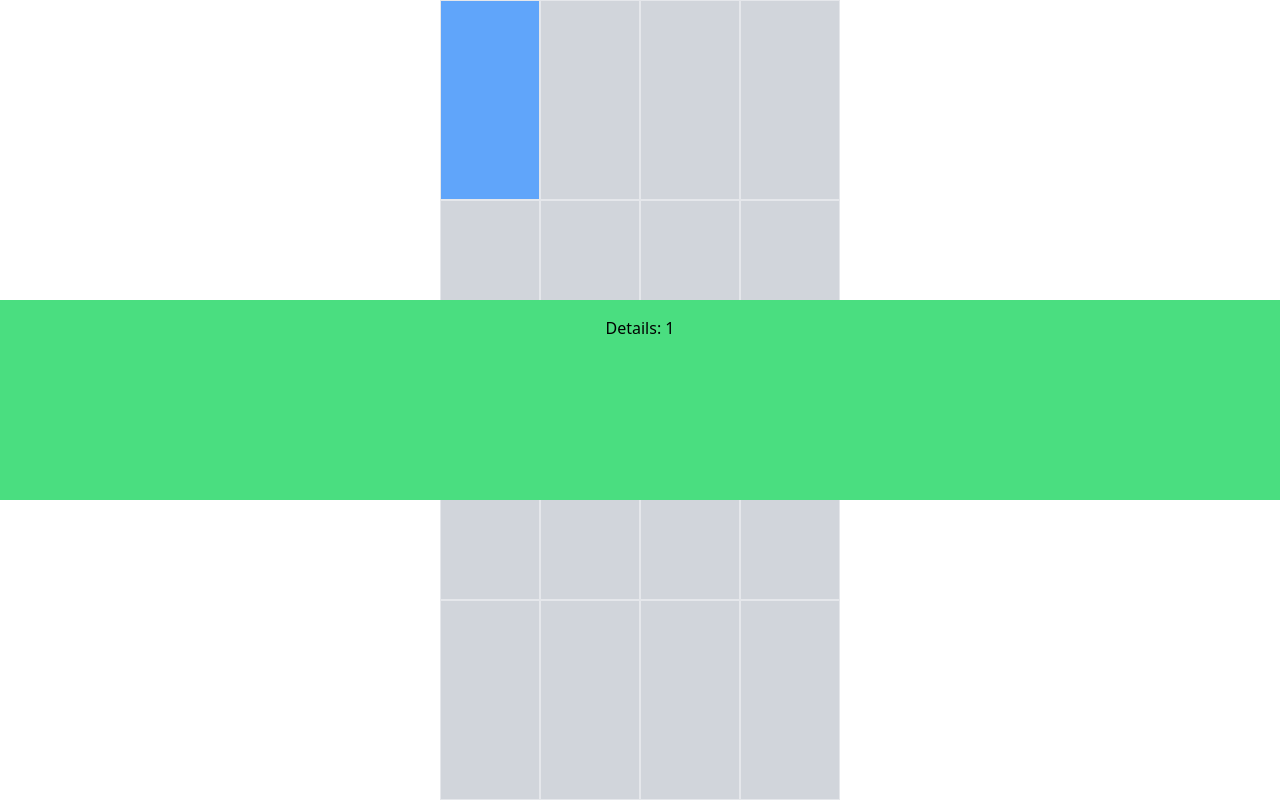
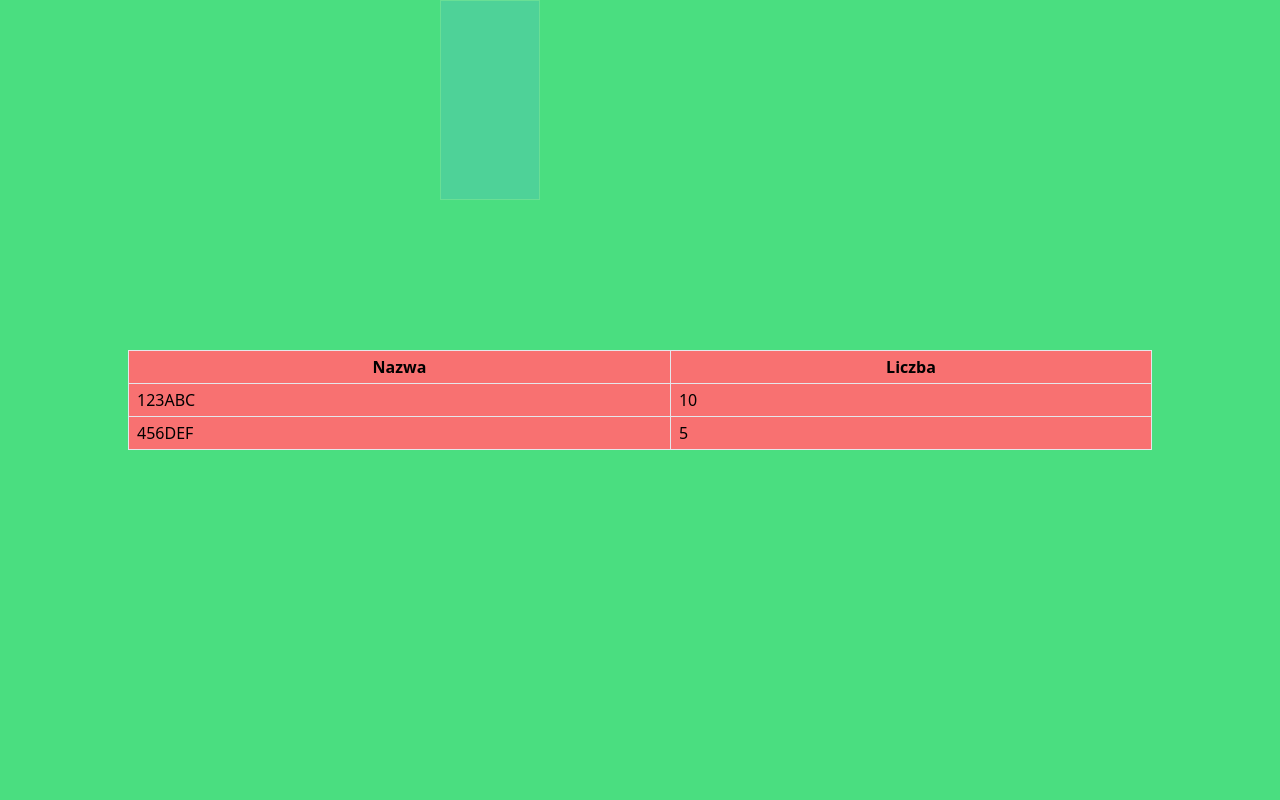
Before and after one commit to GrzegorzWirtek/magazyn, a Next.js app: page / in a window 1280 px wide. Both pictures are taken after a click on the element 490 px from the left and 100 px from the top of the page. Built offline with nearby package versions, Linux system fonts and the light colour scheme.

Commit message:
add temporary data

```diff
--- a/app/context/AppContext.tsx
+++ b/app/context/AppContext.tsx
@@ -3,13 +3,13 @@ import { createContext, useContext, useState } from 'react';
 import { Dispatch, SetStateAction } from 'react';
 
 interface ContextProps {
-	id: number | null;
-	setId: Dispatch<SetStateAction<number | null>>;
+	checked: number[];
+	setChecked: Dispatch<SetStateAction<number[]>>;
 }
 
 const initialState = {
-	id: null,
-	setId: () => {},
+	checked: [],
+	setChecked: () => {},
 };
 
 const AppContext = createContext<ContextProps>(initialState);
@@ -17,13 +17,13 @@ const AppContext = createContext<ContextProps>(initialState);
 export const AppContextProvider = ({
 	children,
 }: React.PropsWithChildren<{}>) => {
-	const [id, setId] = useState<number | null>(null);
+	const [checked, setChecked] = useState<number[]>([]);
 
 	return (
 		<AppContext.Provider
 			value={{
-				id,
-				setId,
+				checked,
+				setChecked,
 			}}>
 			{children}
 		</AppContext.Provider>
--- a/app/page.tsx
+++ b/app/page.tsx
@@ -1,25 +1,13 @@
 import Area from '@/components/Area';
+import tempdb from '@/tempdb/tempdb';
 
 export default function Home() {
 	return (
 		<main className='flex justify-center'>
-			<div className='relative grid grid-cols-4 grid-row-16 bg-gray-300 h-screen w-[50vh] box-border'>
-				<Area id={1} />
-				<Area id={2} />
-				<Area id={3} />
-				<Area id={4} />
-				<Area id={5} />
-				<Area id={6} />
-				<Area id={7} />
-				<Area id={8} />
-				<Area id={9} />
-				<Area id={10} />
-				<Area id={11} />
-				<Area id={12} />
-				<Area id={13} />
-				<Area id={14} />
-				<Area id={15} />
-				<Area id={16} />
+			<div className='relative grid grid-cols-4 bg-gray-300 h-screen w-[50vh] box-border'>
+				{tempdb.map((area) => (
+					<Area key={area.id} details={area} />
+				))}
 			</div>
 		</main>
 	);
--- a/components/Area.tsx
+++ b/components/Area.tsx
@@ -1,34 +1,40 @@
 'use client';
 
-import { useState } from 'react';
 import Details from './Details';
 import { useAppContext } from '@/app/context/AppContext';
+import { Area } from '@/utils/types';
 
 type Props = {
-	id: number;
+	details: Area;
 };
 
-export default function Area({ id: itemId }: Props) {
-	const { id, setId } = useAppContext();
+export default function Area({ details }: Props) {
+	const { prodArr } = details;
+	const { checked, setChecked } = useAppContext();
 
-	const hideDetails = () => {
-		setId(null);
+	const hidePopup = () => {
+		setChecked([]);
 	};
 
-	const handleClick = () => {
-		if (!id) {
-			setId(itemId);
-		} else {
-			setId(null);
-		}
+	const setAsChecked = () => {
+		if (checked.length > 0) return setChecked([]);
+		setChecked([details.id]);
 	};
 
 	return (
 		<>
-			{id === itemId && <Details id={id} hide={hideDetails} />}
+			{checked.includes(details.id) && (
+				<Details details={details} hidePopup={hidePopup} />
+			)}
 			<div
-				className={`border box-border ${id === itemId && 'bg-blue-400'}`}
-				onClick={handleClick}></div>
+				className={`border box-border ${
+					checked.includes(details.id) ? 'bg-blue-400 z-10 opacity-20' : null
+				}`}
+				onClick={setAsChecked}>
+				{prodArr.map((product) => (
+					<div key={product.name}></div>
+				))}
+			</div>
 		</>
 	);
 }
--- a/components/Details.tsx
+++ b/components/Details.tsx
@@ -1,14 +1,33 @@
+import { Area } from '@/utils/types';
+
 type Props = {
-	id: number;
-	hide: () => void;
+	details: Area;
+	hidePopup: () => void;
 };
 
-export default function Details({ id, hide }: Props) {
+export default function Details({ details, hidePopup }: Props) {
+	const { prodArr } = details;
+	console.log('details', details);
 	return (
 		<div
-			className='fixed top-[50%] left-[-50%] -translate-y-2/4 translate-x-2/4 w-full h-[200px] bg-green-400'
-			onClick={hide}>
-			<h2 className='text-center mt-4'>Details: {id}</h2>
+			className='flex flex-col items-center justify-center fixed top-0 left-0 w-full h-screen bg-green-400'
+			onClick={hidePopup}>
+			<table className='w-[80%] table-auto bg-red-400'>
+				<thead>
+					<tr>
+						<th className='border py-1 px-2'>Nazwa</th>
+						<th className='border py-1 px-2'>Liczba</th>
+					</tr>
+				</thead>
+				<tbody>
+					{prodArr.map((product) => (
+						<tr key={product.name} className=''>
+							<td className='border py-1 px-2'>{product.name}</td>
+							<td className='border py-1 px-2'>{product.amount}</td>
+						</tr>
+					))}
+				</tbody>
+			</table>
 		</div>
 	);
 }
--- /dev/null
+++ b/tempdb/tempdb.ts
@@ -0,0 +1,116 @@
+const tempdb = [
+	{
+		id: 1,
+		prodArr: [
+			{ name: '123ABC', amount: 10 },
+			{ name: '456DEF', amount: 5 },
+		],
+	},
+	{
+		id: 2,
+		prodArr: [
+			{ name: '9598HG', amount: 10 },
+			{ name: 'HUH456', amount: 5 },
+		],
+	},
+	{
+		id: 3,
+		prodArr: [
+			{ name: 'IUG4878', amount: 10 },
+			{ name: 'OUYB4569', amount: 5 },
+		],
+	},
+	{
+		id: 4,
+		prodArr: [
+			{ name: 'JUHU456', amount: 10 },
+			{ name: 'KHJ4564', amount: 5 },
+		],
+	},
+	{
+		id: 5,
+		prodArr: [
+			{ name: '123ABC', amount: 10 },
+			{ name: '456DEF', amount: 5 },
+		],
+	},
+	{
+		id: 6,
+		prodArr: [
+			{ name: '9598HG', amount: 10 },
+			{ name: 'HUH456', amount: 5 },
+		],
+	},
+	{
+		id: 7,
+		prodArr: [
+			{ name: 'IUG4878', amount: 10 },
+			{ name: 'OUYB4569', amount: 5 },
+		],
+	},
+	{
+		id: 8,
+		prodArr: [
+			{ name: '123ABC', amount: 10 },
+			{ name: '456DEF', amount: 5 },
+		],
+	},
+	{
+		id: 9,
+		prodArr: [
+			{ name: '9598HG', amount: 10 },
+			{ name: 'HUH456', amount: 5 },
+		],
+	},
+	{
+		id: 10,
+		prodArr: [
+			{ name: 'IUG4878', amount: 10 },
+			{ name: 'OUYB4569', amount: 5 },
+		],
+	},
+	{
+		id: 11,
+		prodArr: [
+			{ name: 'JUHU456', amount: 10 },
+			{ name: 'KHJ4564', amount: 5 },
+		],
+	},
+	{
+		id: 12,
+		prodArr: [
+			{ name: '123ABC', amount: 10 },
+			{ name: '456DEF', amount: 5 },
+		],
+	},
+	{
+		id: 13,
+		prodArr: [
+			{ name: '9598HG', amount: 10 },
+			{ name: 'HUH456', amount: 5 },
+		],
+	},
+	{
+		id: 14,
+		prodArr: [
+			{ name: 'IUG4878', amount: 10 },
+			{ name: 'OUYB4569', amount: 5 },
+		],
+	},
+	{
+		id: 15,
+		prodArr: [
+			{ name: 'JUHU456', amount: 10 },
+			{ name: 'KHJ4564', amount: 5 },
+		],
+	},
+	{
+		id: 16,
+		prodArr: [
+			{ name: 'JUHU456', amount: 10 },
+			{ name: 'KHJ4564', amount: 5 },
+		],
+	},
+];
+
+export default tempdb;
--- /dev/null
+++ b/utils/types.ts
@@ -0,0 +1,4 @@
+export type Area = {
+	id: number;
+	prodArr: { name: string; amount: number }[];
+};
```
